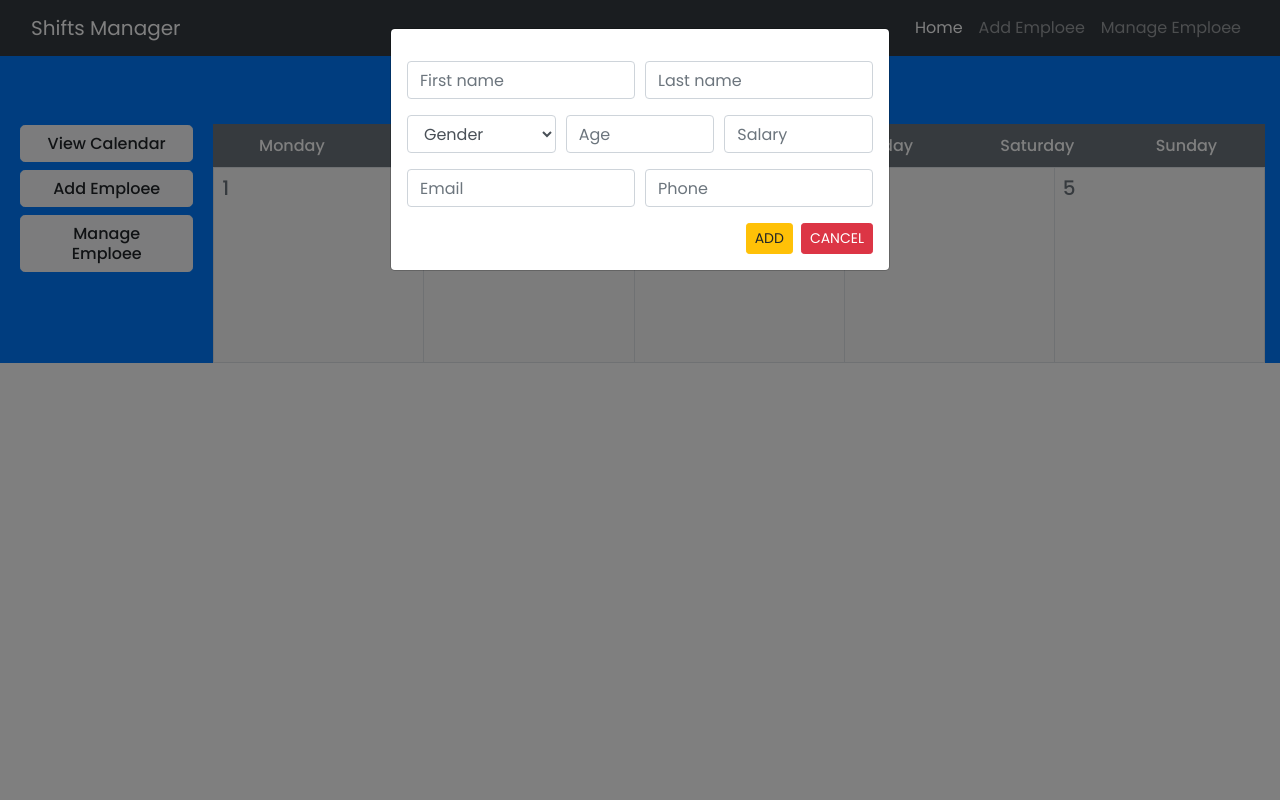
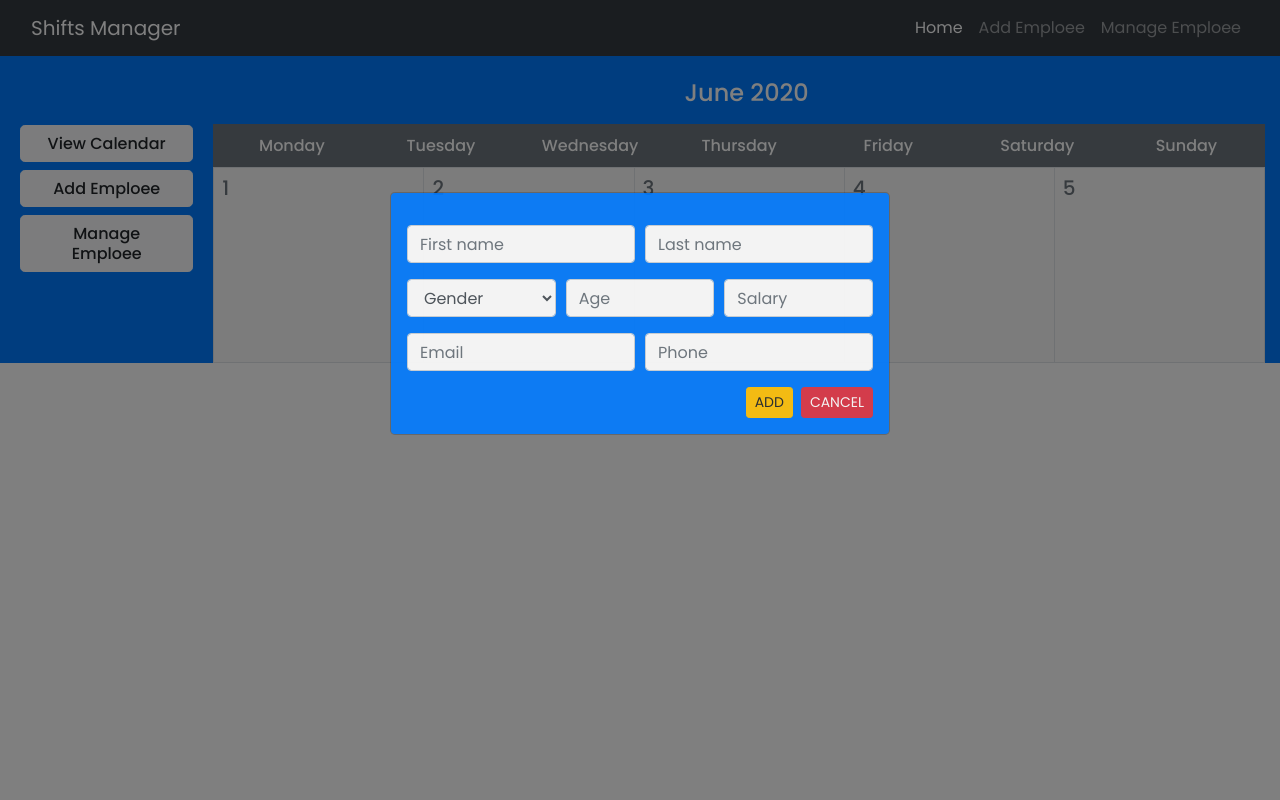
Before and after one commit to iulianpro/shifts-manager, a Flask app: page / in a window 1280 px wide, after a click on "Add Emploee". Run offline with Flask 2, Linux system fonts and the light colour scheme; data that the repository does not hold is empty; some libraries are stand-ins or nearby versions.

Commit message:
Styled modal content form

```diff
--- a/static/css/style.css
+++ b/static/css/style.css
@@ -52,7 +52,7 @@ body {
 }
 
 .inner-area {
-    background-color: #2d90fa;
+    background-color: #007bff;
 }
 
 .emploee {
@@ -107,6 +107,15 @@ body {
     font-size: 18px;
 }
 
+.modal-dialog {
+    margin-top: 15%;
+}
+
+.modal-content {
+    background-color: #007bff;
+    opacity: 90%;
+}
+
 @media (min-width: 576px) {
     .left-menu {
         margin-top: 75px;
```
